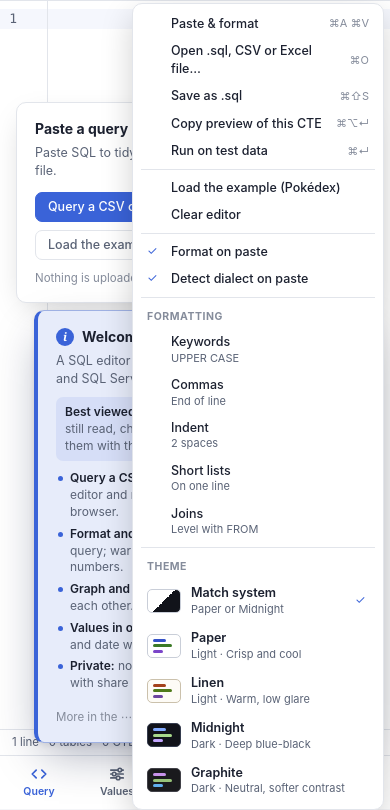
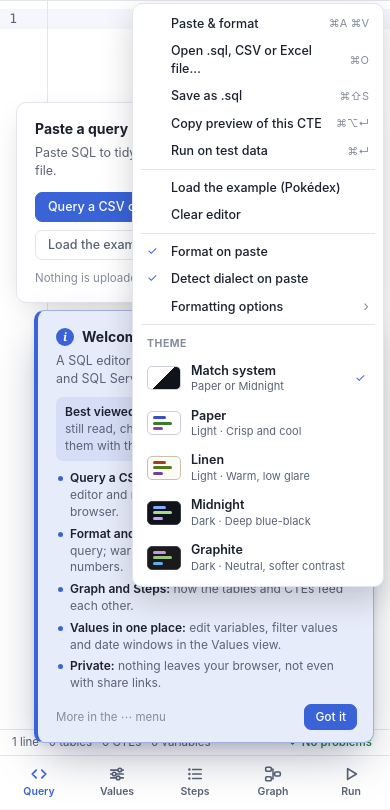
Before and after one commit to AbhijeetCodes/QueryFlow, a website built with Vite: page index.html in a window 390 px wide. Both pictures are taken after a click on the button 370 px from the left and 17 px from the top of the page. Shown: the part 35-845 px from the top of the page. Built offline with nearby package versions, Linux system fonts and the light colour scheme; what sql-formatter would draw is missing.

Commit message:
Fold the formatting options under one row in the ⋯ menu
"Formatting options ›" opens the five choices, one compact line each
(name on the left, current value on the right), and closes again each
time the menu opens.

```diff
--- a/src/format.js
+++ b/src/format.js
@@ -23,7 +23,7 @@ function tsqlColumnsSafe() {
   return { ...transactsql, tokenizerOptions: { ...t, reservedClauses: t.reservedClauses.filter((c) => c.includes(' ') || keep.has(c)) } };
 }
 
-// The choices in the ⋯ menu's Formatting group (issue #1, after Poor SQL's options).
+// The choices under the ⋯ menu's Formatting options (issue #1, after Poor SQL's options).
 export const FORMAT_DEFAULTS = {
   keywordCase: 'upper', // 'upper' | 'lower' | 'preserve'
   indent: '2', // '2' | '4' | 'tab'
--- a/src/main.js
+++ b/src/main.js
@@ -40,7 +40,7 @@ async function formatSql(src, dialect = currentDialect()) {
   return (await loadFormat()).formatSql(src, dialect, formatOptions);
 }
 
-// Formatting options (the ⋯ menu's Formatting group): each item cycles through its values.
+// Formatting options (folded under one row in the ⋯ menu): each item cycles through its values.
 const FORMAT_CHOICES = {
   keywordCase: { label: 'Keywords', values: { upper: 'UPPER CASE', lower: 'lower case', preserve: 'As typed' } },
   commas: { label: 'Commas', values: { trailing: 'End of line', leading: 'Start of line' } },
@@ -486,6 +486,7 @@ document.querySelector('.actions').addEventListener('click', async (e) => {
     fopItem.setAttribute('aria-checked', String(formatOnPaste));
     return;
   }
+  if (act === 'format-options') { showFormatOptions(fmtSub.hidden); return; }
   if (act === 'format-option') {
     const k = e.target.closest('[data-opt]').dataset.opt;
     const vals = Object.keys(FORMAT_CHOICES[k].values);
@@ -725,15 +726,24 @@ themeMenu.innerHTML =
   '<div class="tm-sep"></div>' + actItem('sample', 'Load the example (Pokédex)') + actItem('clear', 'Clear editor') +
   `<div class="tm-sep"></div><button class="tm-item tm-act" role="menuitemcheckbox" data-act="format-on-paste"><span class="tm-text"><b>Format on paste</b></span><span class="tm-check">✓</span></button>` +
   `<button class="tm-item tm-act" role="menuitemcheckbox" data-act="detect-dialect"><span class="tm-text"><b>Detect dialect on paste</b></span><span class="tm-check">✓</span></button>` +
-  '<div class="tm-sep"></div><div class="tm-group">Formatting</div>' +
-  Object.entries(FORMAT_CHOICES).map(([k, c]) => `<button class="tm-item tm-act" role="menuitem" data-act="format-option" data-opt="${k}" title="Click to change">
-    <span class="tm-text"><b>${c.label}</b><small></small></span></button>`).join('') +
+  // Formatting options fold away under one row, one line each when open.
+  `<button class="tm-item tm-act" role="menuitem" data-act="format-options" aria-expanded="false"><span class="tm-text"><b>Formatting options</b></span><span class="tm-caret">›</span></button>` +
+  '<div class="tm-sub" hidden>' +
+  Object.entries(FORMAT_CHOICES).map(([k, c]) => `<button class="tm-item tm-act tm-opt" role="menuitem" data-act="format-option" data-opt="${k}" title="Click to change">
+    <span class="tm-text"><b>${c.label}</b></span><small></small></button>`).join('') + '</div>' +
   '<div class="tm-sep"></div><div class="tm-group">Theme</div>' +
   menuItem('system', 'Match system', 'Paper or Midnight', '<span class="tsw system"></span>') +
   THEMES.map((t) => menuItem(t.id, t.name, `${t.kind} · ${t.note}`, swatch(t.id))).join('');
 
+const fmtToggle = themeMenu.querySelector('[data-act="format-options"]');
+const fmtSub = themeMenu.querySelector('.tm-sub');
+function showFormatOptions(open) {
+  fmtSub.hidden = !open;
+  fmtToggle.setAttribute('aria-expanded', String(open));
+}
 function toggleThemeMenu(open = themeMenu.hidden) {
   themeMenu.hidden = !open;
+  if (open) showFormatOptions(false);
   themeBtn.setAttribute('aria-expanded', String(open));
   if (open) themeMenu.querySelector('.tm-item').focus();
 }
@@ -746,7 +756,7 @@ themeMenu.addEventListener('click', (e) => {
   themeBtn.focus();
 });
 themeMenu.addEventListener('keydown', (e) => {
-  const items = [...themeMenu.querySelectorAll('.tm-item')];
+  const items = [...themeMenu.querySelectorAll('.tm-item')].filter((el) => !el.closest('[hidden]'));
   const i = items.indexOf(document.activeElement);
   if (e.key === 'ArrowDown' || e.key === 'ArrowUp') {
     e.preventDefault();
--- a/src/styles.css
+++ b/src/styles.css
@@ -322,6 +322,10 @@ a.tm-item { color: inherit; text-decoration: none; }
 .tm-act .tm-check { order: -1; }
 .tm-act[role="menuitem"] { padding-left: 32px; }
 .bug-menu .tm-act[role="menuitem"] { padding-left: 8px; }
+.tm-caret { color: var(--text-faint); font-size: 14px; line-height: 1; transition: transform 0.12s; }
+.tm-item[aria-expanded="true"] .tm-caret { transform: rotate(90deg); }
+.tm-sub .tm-opt { padding-top: 3px; padding-bottom: 3px; padding-left: 44px; }
+.tm-opt small { flex: none; font-size: 11.5px; }
 /* Swatch: a tiny code block rendered in that theme's own tokens. */
 .tsw {
   flex: none; width: 34px; height: 24px; padding: 4px 5px; border-radius: 5px;
```
Also changed, not shown: CLAUDE.md (+1 -1 lines), README.md.
